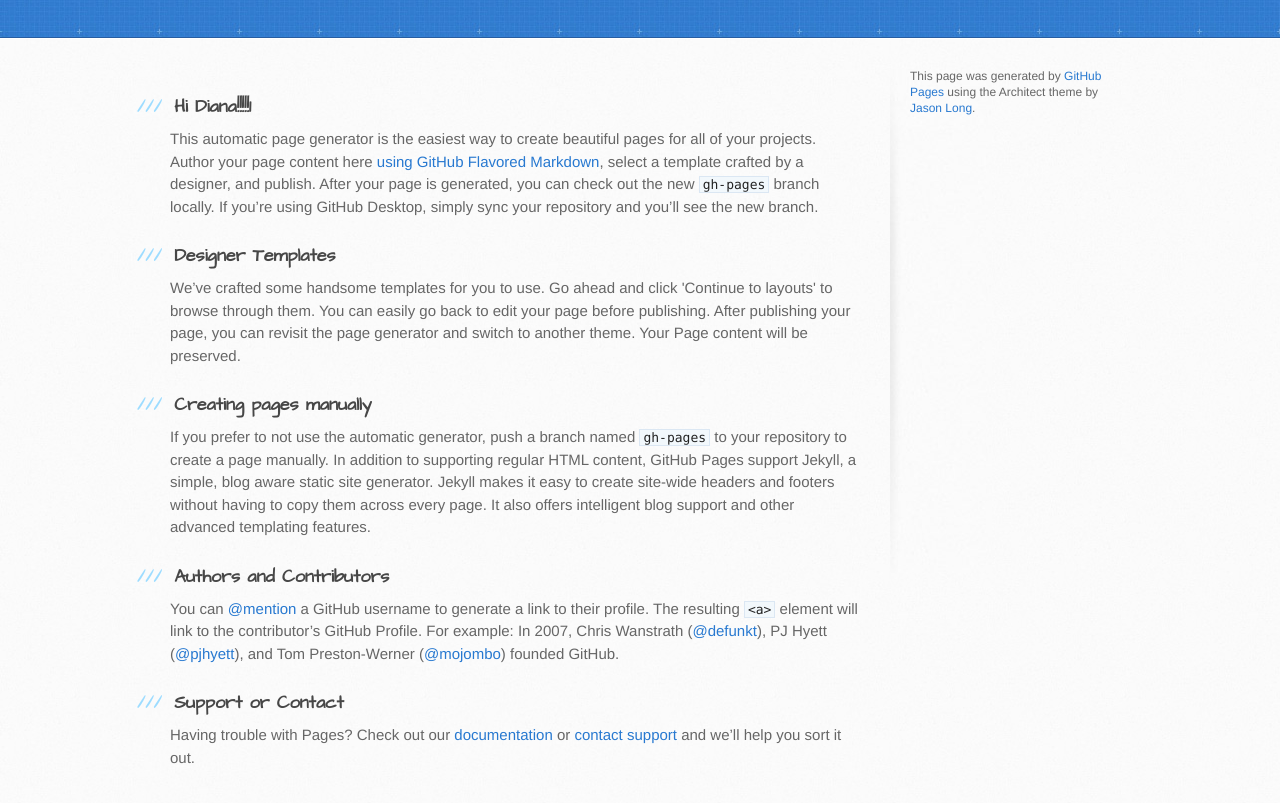
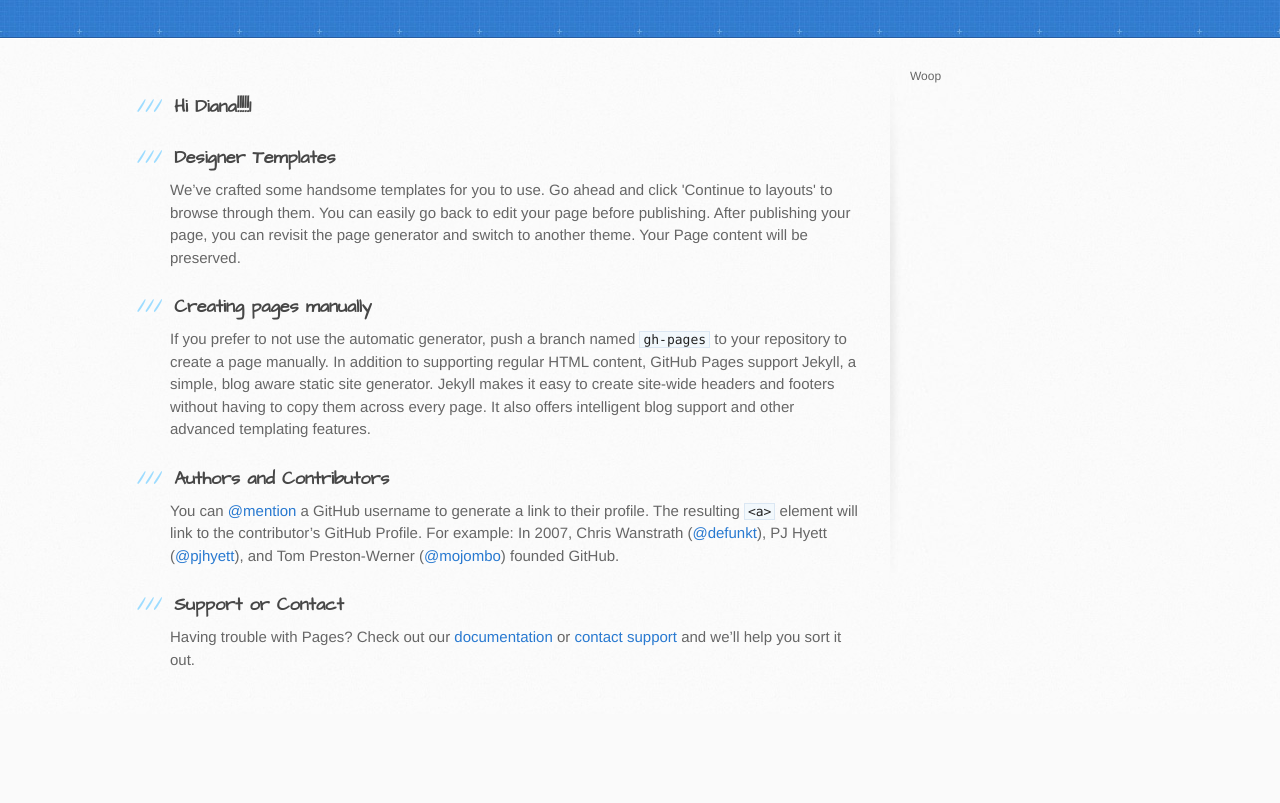
Before and after one commit to brian328/brian328.github.io, a plain HTML site: page index.html in a window 1280 px wide. Shown: the part 129-932 px from the top of the page. After the commit the page ends 843 px from the top, so only its background shows below. Drawn offline with Linux system fonts and the light colour scheme.

Commit message:
4-18-16 Notes

```diff
--- a/index.html
+++ b/index.html
@@ -31,7 +31,7 @@
           <h3>
 <a id="welcome-to-github-pages" class="anchor" href="#welcome-to-github-pages" aria-hidden="true"><span aria-hidden="true" class="octicon octicon-link"></span></a>Hi Diana!!!!!1</h3>
 
-<p>This automatic page generator is the easiest way to create beautiful pages for all of your projects. Author your page content here <a href="https://guides.github.com/features/mastering-markdown/">using GitHub Flavored Markdown</a>, select a template crafted by a designer, and publish. After your page is generated, you can check out the new <code>gh-pages</code> branch locally. If you’re using GitHub Desktop, simply sync your repository and you’ll see the new branch.</p>
+<p></p>
 
 <h3>
 <a id="designer-templates" class="anchor" href="#designer-templates" aria-hidden="true"><span aria-hidden="true" class="octicon octicon-link"></span></a>Designer Templates</h3>
@@ -57,8 +57,7 @@
         <aside id="sidebar">
 
 
-          <p>This page was generated by <a href="https://pages.github.com">GitHub Pages</a> using the Architect theme by <a href="https://twitter.com/jasonlong">Jason Long</a>.</p>
-        </aside>
+Woop        </aside>
       </div>
     </div>
 
```
